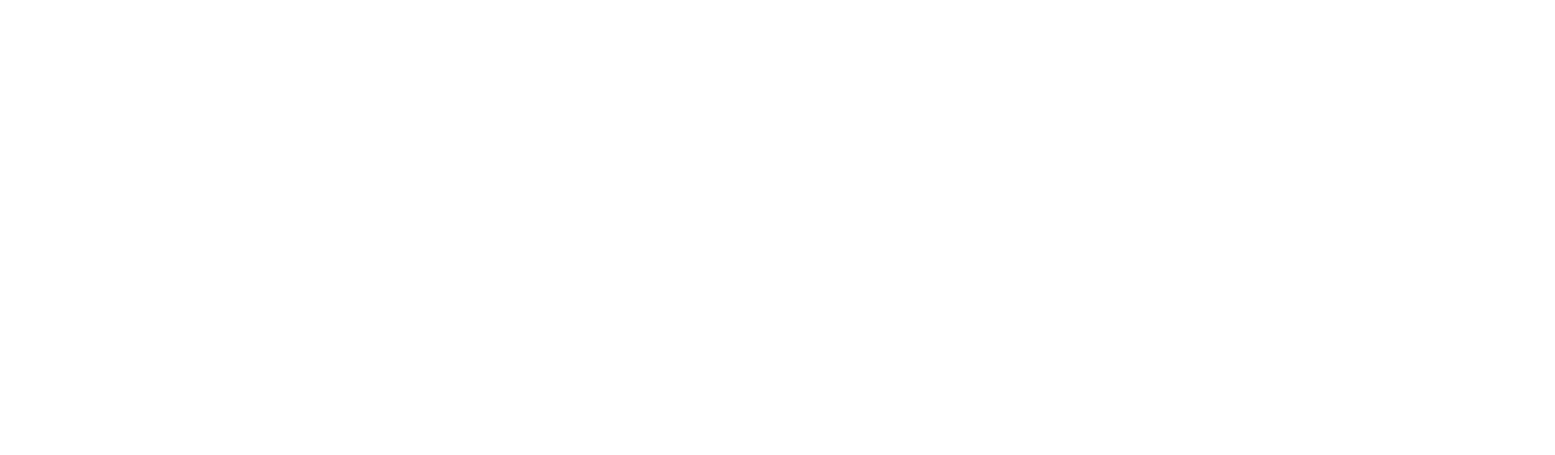
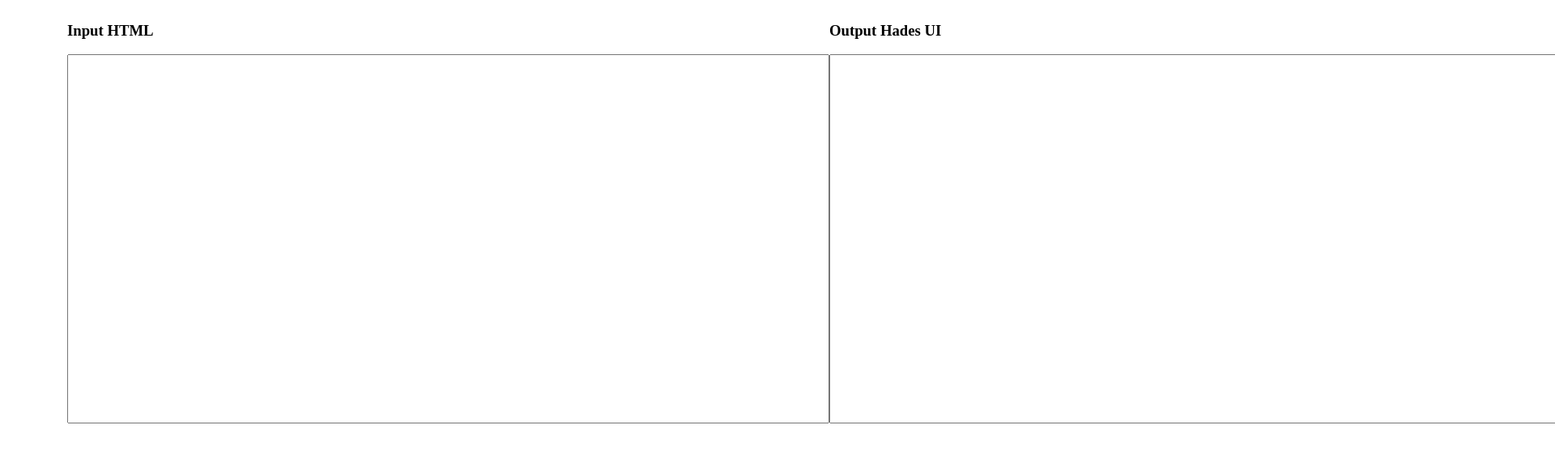
Before and after one commit to SGG-Modding/HadesUICreator, a plain HTML site: page index.html in a window 1280 px wide. Shown: the top 562 px of the page at 81% size, 1920 px wide, since content can reach past the window. Drawn offline with Linux system fonts and the light colour scheme.

Commit message:
Added base HTML parser
added base HTML parser to be able to read out tags of elements input into input area

```diff
--- a/index.html
+++ b/index.html
@@ -5,6 +5,19 @@
         <script src="index.js"></script>
     </head>
     <body>
-
+        <div style="display: flex; justify-content: space-between;">
+            <div style="margin-left: 75px;">
+                <h3>
+                    Input HTML
+                </h3>
+                <textarea id="inputHTML" cols="115" rows="30" style="resize: none;" onchange="updateHTML()"></textarea>
+            </div>
+            <div style="margin-right: 75px;">
+                <h3>
+                    Output Hades UI
+                </h3>
+                <textarea id="inputHTML" cols="115" rows="30" style="resize: none;"></textarea>
+            </div>
+        </div>
     </body>
 </html>
--- a/index.js
+++ b/index.js
@@ -0,0 +1,11 @@
+var inputHTML = "";
+
+function updateHTML() {
+    inputHTML = document.getElementById("inputHTML").value;
+    var parser = new DOMParser();
+    var htmlDoc = parser.parseFromString(inputHTML, "text/html");
+    htmlDoc.querySelectorAll('*').forEach(function(node) {
+        console.log(node.tagName);
+    });
+    console.log(htmlDoc);
+}
```
